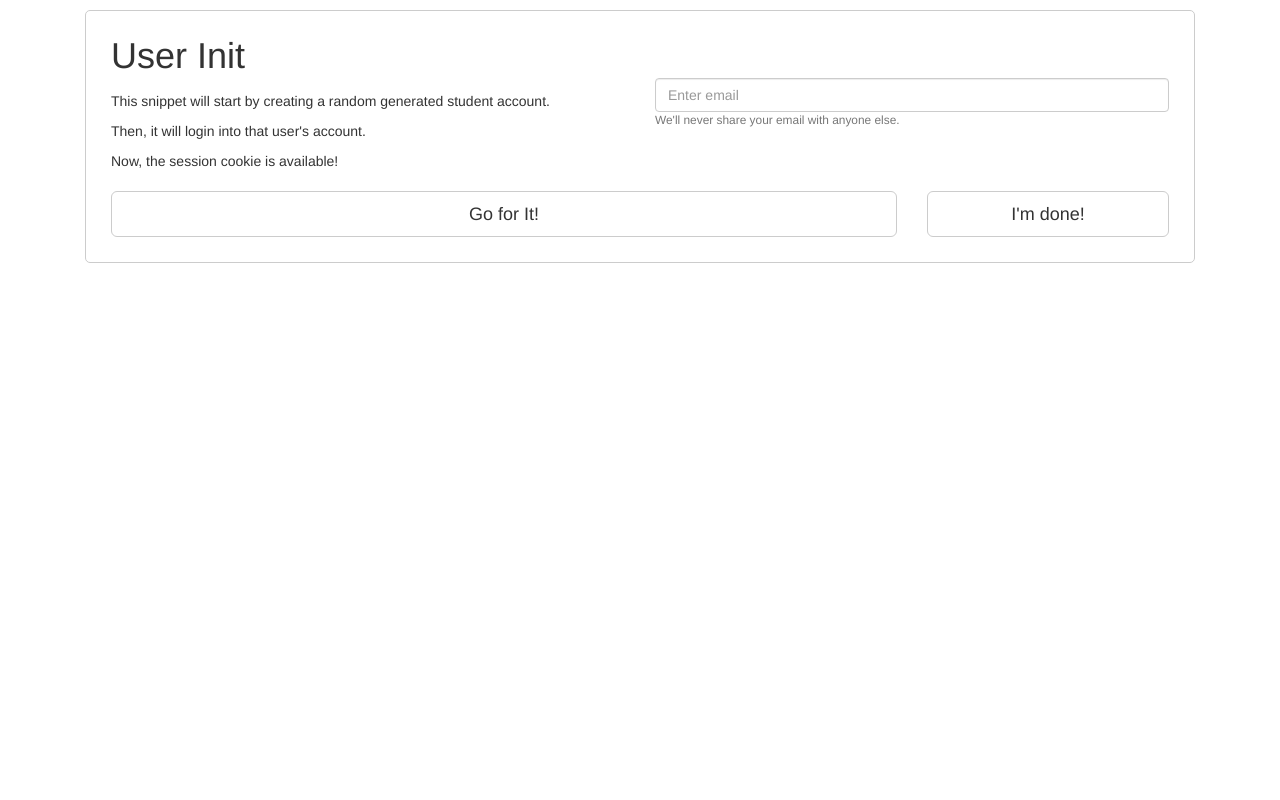
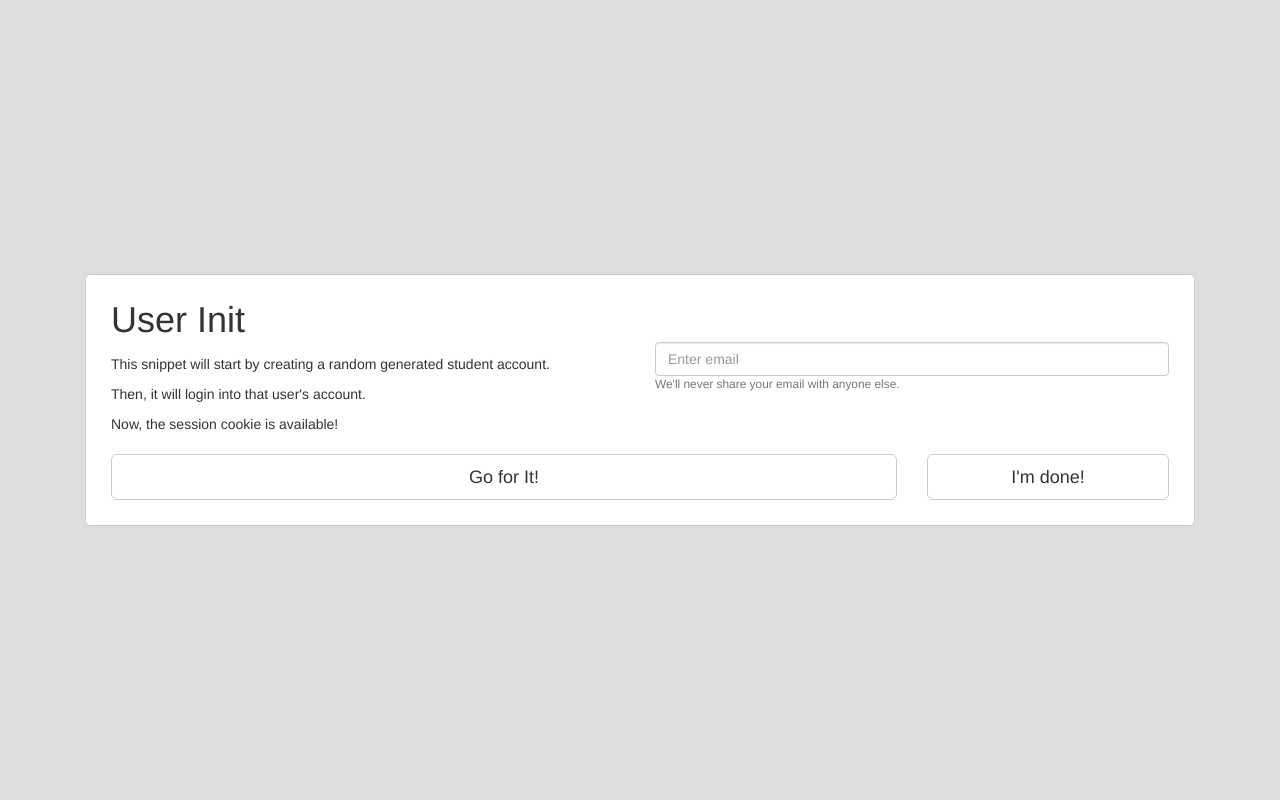
Before and after one commit to rvferreira/cares, a Django app: a page that uses app/templates/index.html in a window 1280 px wide. Run offline with Django 3.2, Linux system fonts and the light colour scheme; some libraries are stand-ins or nearby versions.

Commit message:
demo finished

```diff
--- a/app/templates/careers-list.html
+++ b/app/templates/careers-list.html
@@ -68,8 +68,8 @@
         $.get( "/api/user/enrollment/" ).done(function(data){
             if (!data.code) {
                 update_enrollment_list(data.result);
-                $("#career-list-container").fadeOut(1000, function(){
-                    $("#enrollment-list-container").fadeIn(1000);
+                $("#career-list-container").fadeOut(300, function(){
+                    $("#enrollment-list-container").fadeIn(300);
                 });
             }
             else snack(data.message);
--- a/app/templates/index.html
+++ b/app/templates/index.html
@@ -158,14 +158,26 @@ However, delay the fade out process for 2.5 seconds */
     to {bottom: 0; opacity: 0;}
 }
 
+.vertical-center {
+  background-color: #DDD;
+
+  min-height: 100%;  /* Fallback for browsers do NOT support vh unit */
+  min-height: 100vh; /* These two lines are counted as one :-)       */
+
+  display: flex;
+  align-items: center;
+}
+
 </style>
 {% endblock %}
 {% block content %}
+<div class="vertical-center">
 <div class="container">
     {% include 'user-init.html' %}
     {% include 'careers-list.html' %}
     {% include 'select-enrollment.html' %}
     {% include 'sprint-board.html' %}
+</div>
 </div>
 
 <div id="snackbar"/>
--- a/app/templates/select-enrollment.html
+++ b/app/templates/select-enrollment.html
@@ -40,8 +40,8 @@
         }).done(function(data){
             if (!data.code){
                 refresh_sprint_board(data.result);
-                $("#enrollment-list-container").fadeOut(1000, function(){
-                    $("#sprint-board-container").fadeIn(1000);
+                $("#enrollment-list-container").fadeOut(300, function(){
+                    $("#sprint-board-container").fadeIn(300);
                 });
             }
             else snack(data.message);
--- a/app/templates/sprint-board.html
+++ b/app/templates/sprint-board.html
@@ -15,7 +15,7 @@
         color: #333;
         background-color: #fff;
         border-color: #333;
-        margin-bottom: 1px;
+        margin-bottom: 5px;
     }
 
     .glyphicon-arrow-right {
@@ -24,10 +24,6 @@
 
     .ticket-name {
         margin-top: 20px;
-    }
-
-    .topic-container {
-        margin: 0 15px 0 15px;
     }
 
 </style>
@@ -65,7 +61,7 @@
 
 <script>
     var ticket_component = `
-        <div id="{ticket_id}" class="col-sm-12 card card-block ticket-container">
+        <div id="{ticket_id}" class="col-sm-10 col-sm-offset-1 card card-block ticket-container">
             <h5 class="card-title ticket-name">{ticket_id}: {ticket_name}</h5>
             <p class="card-text">{ticket_description}</p>
             <div class="row topic-container text-center">
@@ -88,13 +84,13 @@
     `;
 
     function _refresh_sprint_board(){
-        $("#sprint-board-container").fadeOut(1000, function(){
+        $("#sprint-board-container").fadeOut(300, function(){
             $.get( "/api/sprint/latest/" , {
                 enrollment: enroll_list_val
             }).done(function(data){
                 if (!data.code){
                     refresh_sprint_board(data.result);
-                    $("#sprint-board-container").fadeIn(1000);
+                    $("#sprint-board-container").fadeIn(300);
                 }
                 else snack(data.message);
             });
--- a/app/templates/user-init.html
+++ b/app/templates/user-init.html
@@ -54,8 +54,8 @@
         })
     });
     $("#user-done-btn").click(function(){
-        $("#user-init-container").fadeOut(1000, function(){
-            $("#career-list-container").fadeIn(1000);
+        $("#user-init-container").fadeOut(300, function(){
+            $("#career-list-container").fadeIn(300);
         });
     });
 </script>
```
